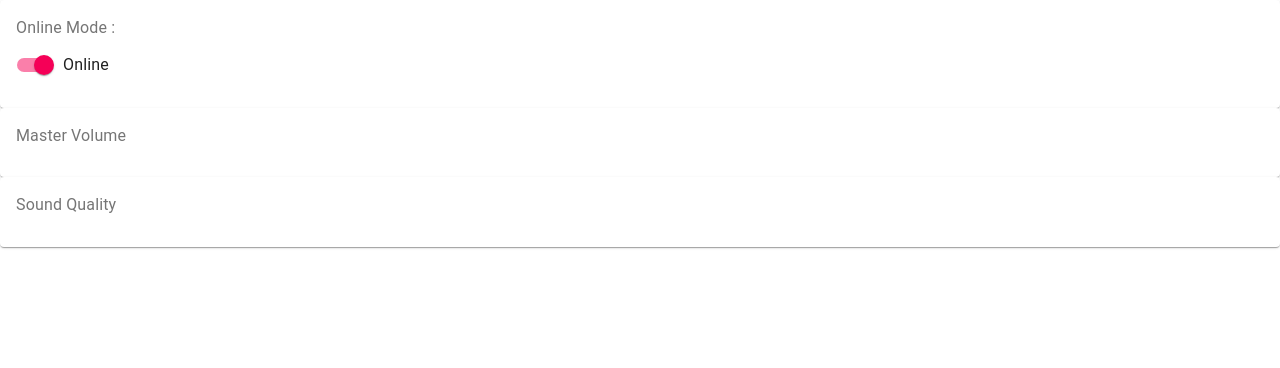
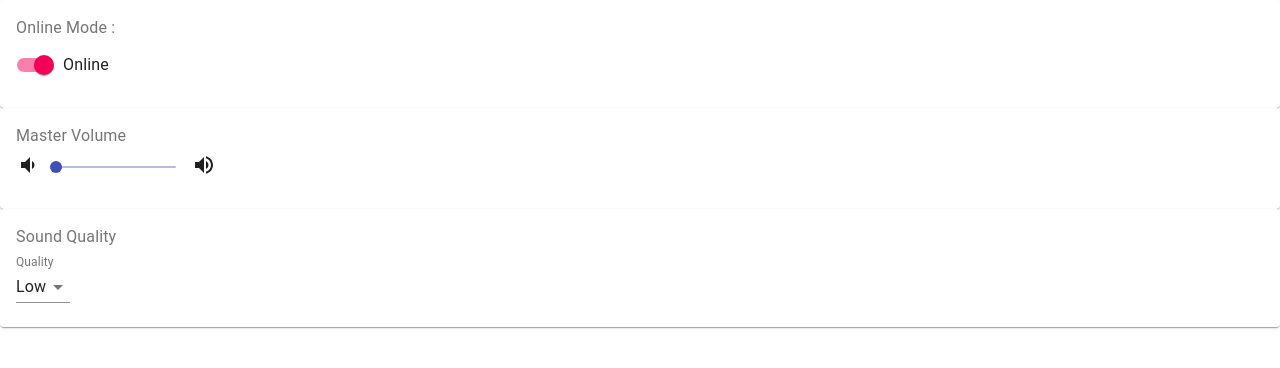
Before and after one commit to EmiKusaba/JS411-MusicApp, a React (Create React App) app: page / in a window 1280 px wide. Both pictures are taken after a click on the button "LOGIN". Shown: the top 368 px of the page. Built offline with nearby package versions, Linux system fonts and the light colour scheme.

Commit message:
added slide and select

```diff
--- a/package.json
+++ b/package.json
@@ -4,6 +4,7 @@
   "private": true,
   "dependencies": {
     "@material-ui/core": "^4.9.7",
+    "@material-ui/icons": "^4.9.1",
     "@testing-library/jest-dom": "^4.2.4",
     "@testing-library/react": "^9.5.0",
     "@testing-library/user-event": "^7.2.1",
--- a/src/Components/Dashboard.js
+++ b/src/Components/Dashboard.js
@@ -1,13 +1,21 @@
-import React, { Component } from 'react';
+import React from 'react';
+//t { makeStyles } from '@material-ui/core/styles';
 import Card from '@material-ui/core/Card';
-import CardActions from '@material-ui/core/CardActions';
 import CardContent from '@material-ui/core/CardContent';
-import Button from '@material-ui/core/Button';
 import Typography from '@material-ui/core/Typography';
 import FormGroup from '@material-ui/core/FormGroup';
 import FormControlLabel from '@material-ui/core/FormControlLabel';
 import Switch from '@material-ui/core/Switch';
+import Grid from '@material-ui/core/Grid';
+import Slider from '@material-ui/core/Slider';
+import VolumeDown from '@material-ui/icons/VolumeDown';
+import VolumeUp from '@material-ui/icons/VolumeUp';
+import InputLabel from '@material-ui/core/InputLabel';
+import MenuItem from '@material-ui/core/MenuItem';
+import FormControl from '@material-ui/core/FormControl';
+import Select from '@material-ui/core/Select';
 
+//For Online here
 class OnlineSwitch extends React.Component {
   constructor(props) {
     super(props);
@@ -37,6 +45,81 @@ class OnlineSwitch extends React.Component {
   }
 }
 
+//For Volume here
+class VolumeSlider extends React.Component {
+  constructor(props) {
+    super(props);
+    this.state = {
+      value: 30,
+    }
+
+    this.handleChange = this.handleChange.bind(this);
+  }
+
+  handleChange(event, newValue) {
+    event.preventDefault();
+    this.setState({
+      value: newValue,
+    });
+  }
+
+  render() {
+    return (
+      <div style={{ width: "200px" }}>
+        <Grid container spacing={2}>
+          <Grid item>
+            <VolumeDown />
+          </Grid>
+          <Grid item xs>
+            <Slider value={this.value} onChange={this.handleChange} aria-labelledby="continuous-slider" />
+          </Grid>
+          <Grid item>
+            <VolumeUp />
+          </Grid>
+        </Grid>
+      </div>
+    );
+  }
+}
+
+//Sound Quality here
+class SoundQuality extends React.Component {
+  constructor(props) {
+    super(props);
+    this.state = {
+      quality: "low",
+    }
+
+    this.handleChange = this.handleChange.bind(this);
+  }
+
+  handleChange(event) {
+    event.preventDefault();
+    this.setState({
+      quality: event.target.value,
+    });
+  }
+  render() {
+    return (
+      <div>
+        <FormControl>
+          <InputLabel id="demo-simple-select-label">Quality</InputLabel>
+          <Select
+            labelId="demo-simple-select-label"
+            id="demo-simple-select"
+            value={this.state.quality}
+            onChange={this.handleChange}
+          >
+            <MenuItem value={"low"}>Low</MenuItem>
+            <MenuItem value={"normal"}>Normal</MenuItem>
+            <MenuItem value={"high"}>High</MenuItem>
+          </Select>
+        </FormControl>
+      </div>
+    )
+  }
+}
+
 export class Dashboard extends React.Component {
   render() {
     return (
@@ -55,6 +138,7 @@ export class Dashboard extends React.Component {
             <Typography color="textSecondary" gutterBottom>
               Master Volume
             </Typography>
+            <VolumeSlider />
           </CardContent>
         </Card>
 
@@ -63,6 +147,7 @@ export class Dashboard extends React.Component {
             <Typography color="textSecondary" gutterBottom>
               Sound Quality
             </Typography>
+            <SoundQuality />
           </CardContent>
         </Card>
       </div>
```
Also changed, not shown: 1 other file (tests, documents, lock files or other folders).
